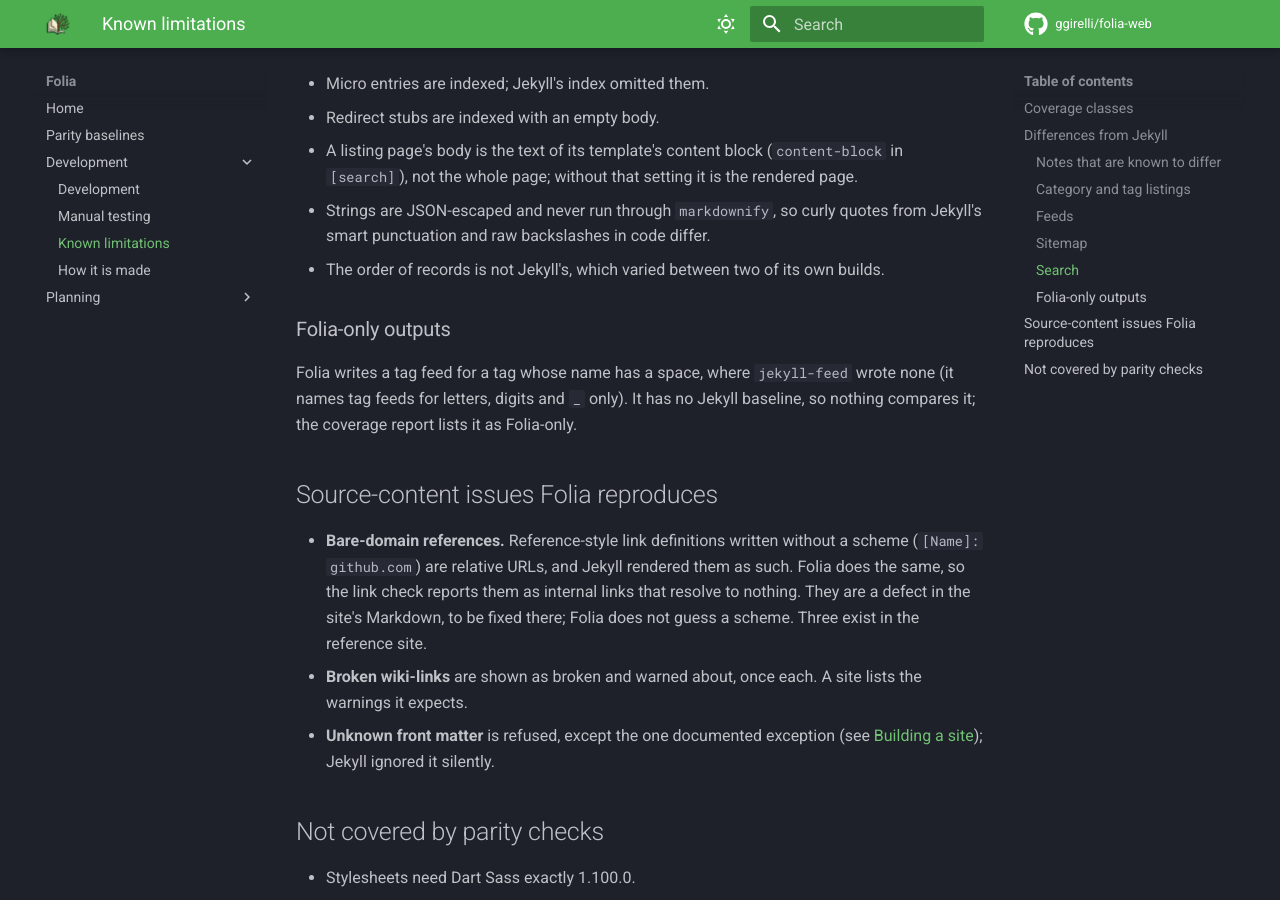
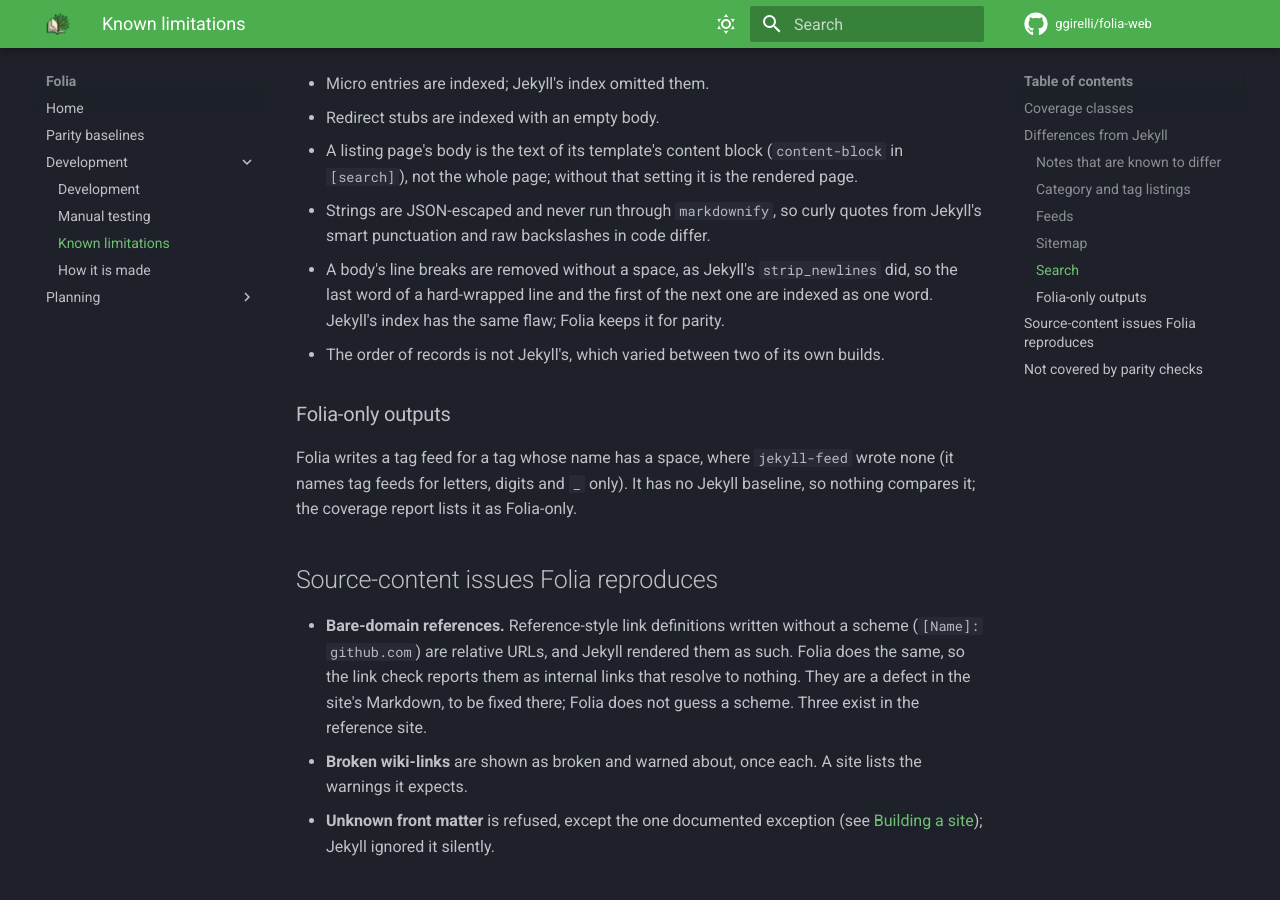
Before and after one commit to ggirelli/folia-web, an MkDocs documentation site: the page built from docs/known-limitations.md, in a window 1280 px wide and 900 px high, scrolled down 2318 px. Built offline with MkDocs 1.6.1 and Material for MkDocs 9.7.7, drawn with Linux system fonts in a browser that asks for light colours; comment, search, counter and statistics services are not loaded.

Commit message:
docs: correct the manual testing guide after a clean-clone run
The example build writes 15 generated files, a search for the bookmark also
lists the micro listing, and the coverage report has more classes now.
Documents the search's glued words at hard line breaks.

Co-Authored-By: Claude Sonnet 5.5 <noreply@anthropic.com>

```diff
--- a/docs/known-limitations.md
+++ b/docs/known-limitations.md
@@ -79,6 +79,9 @@ file's modification time, which changes with every checkout.
   `[search]`), not the whole page; without that setting it is the rendered page.
 - Strings are JSON-escaped and never run through `markdownify`, so curly quotes from Jekyll's
   smart punctuation and raw backslashes in code differ.
+- A body's line breaks are removed without a space, as Jekyll's `strip_newlines` did, so the last
+  word of a hard-wrapped line and the first of the next one are indexed as one word. Jekyll's
+  index has the same flaw; Folia keeps it for parity.
 - The order of records is not Jekyll's, which varied between two of its own builds.
 
 ### Folia-only outputs
```
Also changed, not shown: docs/development/manual-testing.md (+3 -3 lines).
